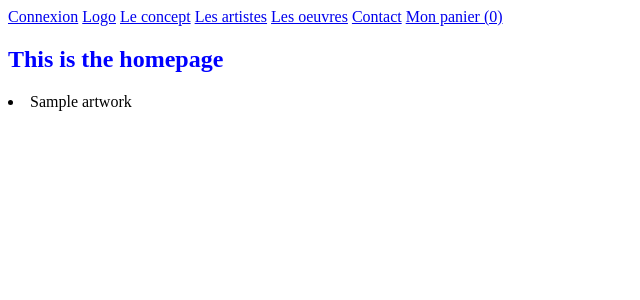
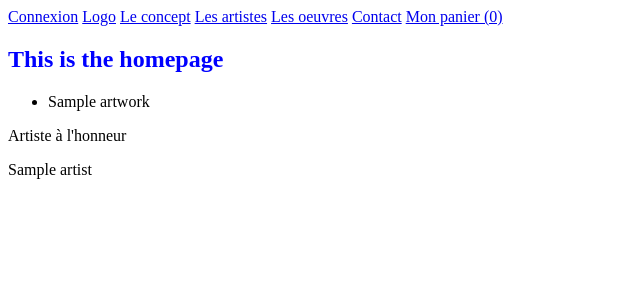
Before and after one commit to JimmyFonteneau/ltk_back_office, a Django app: page / in a window 1280 px wide. Shown: the top 300 px of the page, without its empty margins (0-640 px from the left). Run offline with Django 3.2, Linux system fonts and the light colour scheme; tables that the repository leaves empty hold one stand-in row (values such as "Sample post"); some libraries are stand-ins or nearby versions.

Commit message:
Mise en avant de l'artiste à l'honneur sur la page d'accueil

```diff
--- a/artists/forms.py
+++ b/artists/forms.py
@@ -12,4 +12,4 @@ class ModifyArtistForm(forms.ModelForm):
 
     class Meta:
         model = Artist
-        fields = ('firstname', 'lastname','name',)
+        fields = ('firstname', 'lastname','name', 'spotlight',)
--- a/artists/models.py
+++ b/artists/models.py
@@ -23,6 +23,11 @@ class Artist(models.Model):
         null=True,
     )
 
+    spotlight = models.BooleanField(
+        verbose_name="Mise en avant",
+        default=False,
+    )
+
     def __str__(self):
         return self.name
 
--- a/homepage/templates/homepage/homepage.html
+++ b/homepage/templates/homepage/homepage.html
@@ -5,9 +5,13 @@
 {% block content %}
   <h2>This is the homepage</h2>
 
-{% for artwork in artworks %}
-  <li>{{ artwork.name }}</li>
-{% endfor %}
+<ul>
+  {% for artwork in artworks %}
+    <li>{{ artwork.name }}</li>
+  {% endfor %}
 </ul>
 
+<p>Artiste à l'honneur</p>
+<p> {{ artist.name }} </p>
+
 {% endblock content %}
--- a/homepage/views.py
+++ b/homepage/views.py
@@ -4,16 +4,18 @@ from django.template.loader import render_to_string
 from django.views.generic import ListView
 from artworks.models import Artwork
 from django.db.models import Q
-from artworks.models import Artwork
+from artists.models import Artist
 
 def homepage(request):
     artworks = Artwork.objects.all()
     artworks = artworks.filter(spotlight=True)
+    artist = Artist.objects.filter(spotlight=True).first()
     return render(
         request,
         'homepage/homepage.html',
         {
             'artworks': artworks,
+            'artist': artist,
         }
     )
 
```
Also changed, not shown: artists/migrations/0002_artist_spotlight.py (added).
